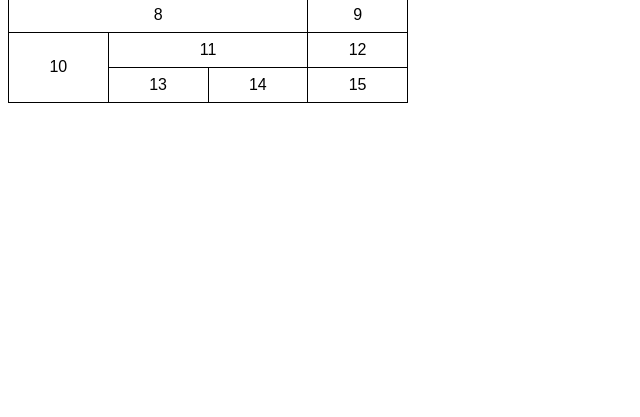
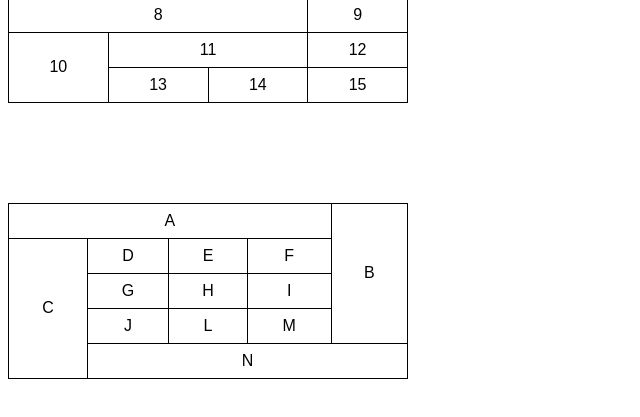
Before and after one commit to patidelucas/HTML-CSS, a plain HTML site: page Exercicios/desafio13/desafio13.html in a window 1280 px wide. Shown: the part 153-570 px from the top of the page, without its empty margins (0-640 px from the left). Drawn offline with Linux system fonts and the light colour scheme.

Commit message:
desafio 13 segunda tabela

```diff
--- a/Exercicios/desafio13/desafio13.html
+++ b/Exercicios/desafio13/desafio13.html
@@ -12,6 +12,7 @@
 		table {
 			border-collapse: collapse;
 			width: 400px;
+			margin-bottom: 100px;
 		}
 
 		td {
@@ -50,6 +51,31 @@
 			<td>15</td>
 		</tr>
 	</table>
+	<table>
+		<tr>
+			<td colspan="4">A</td>
+			<td rowspan="4">B</td>
+		</tr>
+		<tr>
+			<td rowspan="4">C</td>
+			<td>D</td>
+			<td>E</td>
+			<td>F</td>
+		</tr>
+		<tr>
+			<td>G</td>
+			<td>H</td>
+			<td>I</td>
+		</tr>
+		<tr>
+			<td>J</td>
+			<td>L</td>
+			<td>M</td>
+		</tr>
+		<tr>
+			<td colspan="4">N</td>
+		</tr>
+	</table>
 
 </body>
 </html>
```
